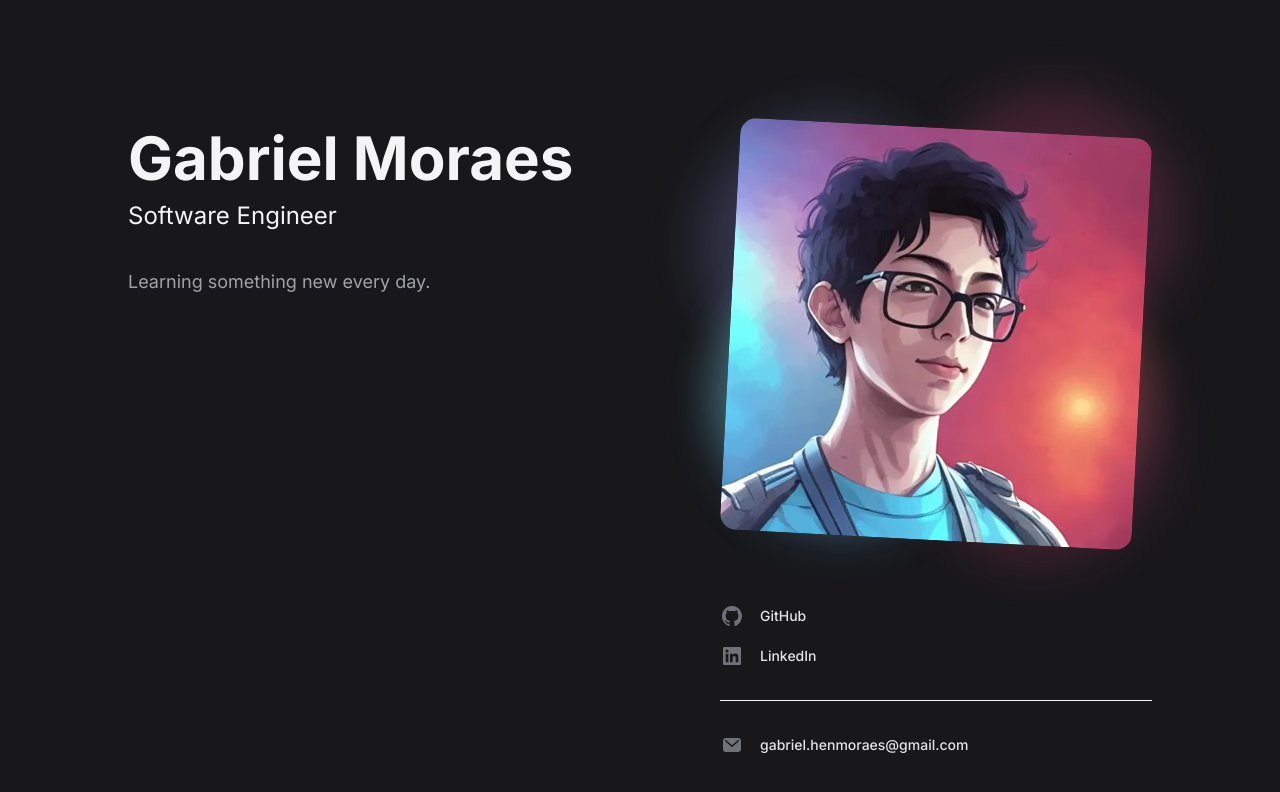
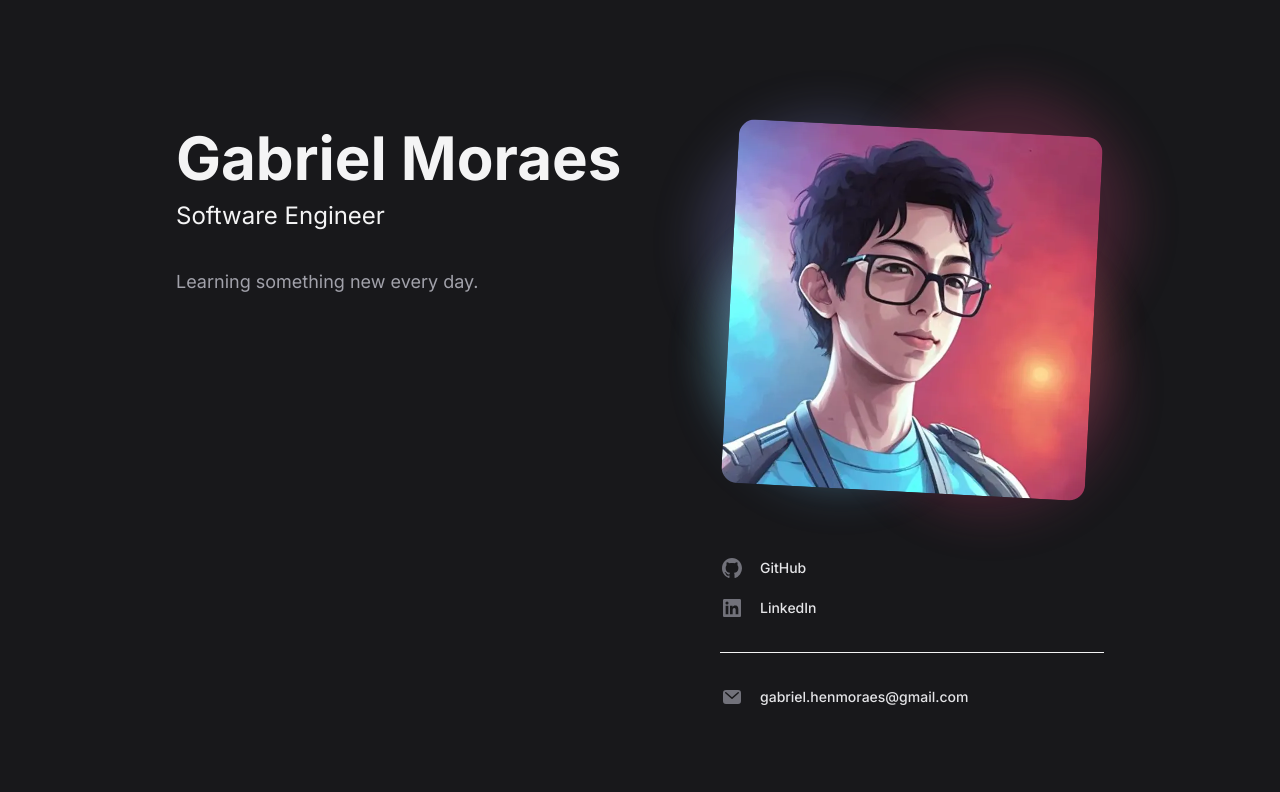
Before and after one commit to gabrielnafuzi/personal-site, a Next.js app: page / in a window 1280 px wide. Shown: the top 792 px of the page. Built offline with nearby package versions, Linux system fonts and the light colour scheme.

Commit message:
styles adjustments

```diff
--- a/src/app/page.tsx
+++ b/src/app/page.tsx
@@ -45,11 +45,10 @@ const BlurBlob = ({ className }: { className?: string }) => {
 
 export default function Home() {
   return (
-    <main className="flex w-full flex-col overflow-hidden">
+    <main className="flex w-full flex-col overflow-hidden pb-6">
       <div className="mt-16 sm:mt-32 sm:px-8">
         <div className="mx-auto max-w-7xl lg:px-8">
-          <div className="relative px-4 sm:px-8 lg:px-12">
-            <div className="mx-auto max-w-2xl lg:max-w-5xl">
+          <div className="relative mx-auto max-w-2xl px-4 sm:px-8 lg:max-w-5xl lg:px-12">
             <div className="grid grid-cols-1 gap-y-16 lg:grid-cols-2 lg:grid-rows-[auto_1fr] lg:gap-y-12">
               <div className="lg:pl-20">
                 <div className="relative mx-auto max-w-xs px-2.5 lg:max-w-none">
@@ -78,9 +77,7 @@ export default function Home() {
                   Gabriel Moraes
                 </h1>
 
-                  <h2 className="mt-2 lg:mt-3 lg:text-2xl">
-                    Software Engineer
-                  </h2>
+                <h2 className="mt-2 lg:mt-3 lg:text-2xl">Software Engineer</h2>
 
                 <div className="mt-4 leading-[1.8] text-zinc-400 md:max-w-xs lg:mt-9 lg:text-lg">
                   <p>Learning something new every day.</p>
@@ -118,7 +115,6 @@ export default function Home() {
           </div>
         </div>
       </div>
-      </div>
     </main>
   )
 }
```
Lines whose indentation alone changed are shown as unchanged.
